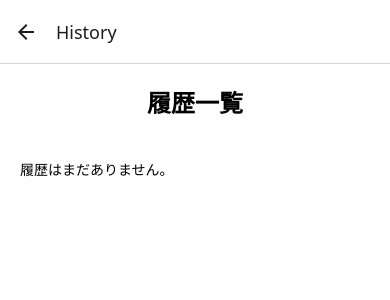
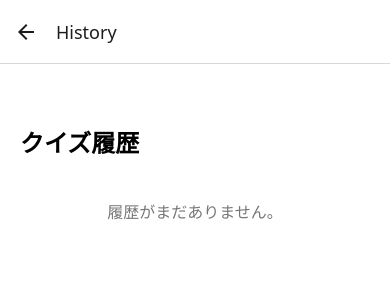
Before and after one commit to aznable813/ReactLessons, a React Native app: screen /History in a window 390 px wide. Shown: the top 300 px of the page. Built offline with nearby package versions, Linux system fonts and the light colour scheme.

Commit message:
履歴一覧表示機能とすべてを削除ボタン追加

```diff
--- a/screens/HistoryScreen.js
+++ b/screens/HistoryScreen.js
@@ -1,6 +1,6 @@
 // screens/HistoryScreen.js
 import React, { useEffect, useState } from 'react';
-import { View, Text, FlatList, StyleSheet } from 'react-native';
+import { View, Text, ScrollView, StyleSheet, Button, Alert } from 'react-native';
 import AsyncStorage from '@react-native-async-storage/async-storage';
 
 export default function HistoryScreen() {
@@ -9,41 +9,77 @@ export default function HistoryScreen() {
   useEffect(() => {
     const loadHistory = async () => {
       try {
-        const json = await AsyncStorage.getItem('quiz_history');
-        if (json !== null) {
-          setHistory(JSON.parse(json));
+        const data = await AsyncStorage.getItem('quizHistory');
+        if (data) {
+          setHistory(JSON.parse(data));
         }
-      } catch (e) {
-        console.error('履歴の読み込みに失敗しました', e);
+      } catch (error) {
+        console.error('履歴の読み込みエラー:', error);
       }
     };
+
     loadHistory();
   }, []);
 
   return (
     <View style={styles.container}>
-      <Text style={styles.title}>履歴一覧</Text>
-      <FlatList
-        data={history}
-        keyExtractor={(item, index) => index.toString()}
-        renderItem={({ item, index }) => (
-          <View style={styles.item}>
-            <Text style={styles.text}>
-              No.{index + 1}：{item.correctCount} / {item.totalCount} 正解（{item.percentage}%）
-            </Text>
-            <Text style={styles.subtext}>日時：{item.timestamp}</Text>
+      <Text style={styles.title}>クイズ履歴</Text>
+      <ScrollView style={styles.scroll}>
+        {history.length === 0 ? (
+          <Text style={styles.noData}>履歴がまだありません。</Text>
+        ) : (
+          history
+            .slice() // コピー
+            .reverse() // 新しい順に表示
+            .map((item, index) => (
+              <View key={index} style={styles.historyItem}>
+                <Text>日時: {item.date}</Text>
+                <Text>正答数: {item.correctCount} / {item.totalCount}</Text>
+                <Text>正答率: {item.percentage}%</Text>
+              </View>
+            ))
+        )}
+        {history.length > 0 && (
+          <View style={{ marginTop: 20, marginBottom: 40 }}>
+            <Button
+              title="履歴をすべて削除"
+              color="#cc4444"
+              onPress={() => {
+                Alert.alert(
+                  "確認",
+                  "本当に履歴をすべて削除しますか？",
+                [
+                  { text: "キャンセル", style: "cancel" },
+                  {
+                    text: "削除する",
+                    style: "destructive",
+                    onPress: async () => {
+                      await AsyncStorage.removeItem('quizHistory');
+                      setHistory([]);
+                    },
+                  },
+                ]
+                );
+              }}
+            />
           </View>
         )}
-        ListEmptyComponent={<Text style={{ marginTop: 20 }}>履歴はまだありません。</Text>}
-      />
+      </ScrollView>
     </View>
   );
 }
 
 const styles = StyleSheet.create({
-  container: { flex: 1, padding: 20, backgroundColor: '#fff' },
-  title: { fontSize: 24, fontWeight: 'bold', marginBottom: 20, textAlign: 'center' },
-  item: { marginBottom: 15, padding: 10, backgroundColor: '#f0f0f0', borderRadius: 10 },
-  text: { fontSize: 18 },
-  subtext: { fontSize: 14, color: '#666' },
+  container: { flex: 1, padding: 20, paddingTop: 60, backgroundColor: '#fff' },
+  title: { fontSize: 24, fontWeight: 'bold', marginBottom: 20 },
+  scroll: { flex: 1 },
+  historyItem: {
+    padding: 15,
+    borderBottomWidth: 1,
+    borderColor: '#ccc',
+    marginBottom: 10,
+    backgroundColor: '#f9f9f9',
+    borderRadius: 10,
+  },
+  noData: { textAlign: 'center', marginTop: 20, fontSize: 16, color: '#777' },
 });
--- a/screens/HomeScreen.js
+++ b/screens/HomeScreen.js
@@ -4,14 +4,19 @@ import { View, Text, Button, StyleSheet } from 'react-native';
 export default function HomeScreen({ navigation }) {
   return (
     <View style={styles.container}>
-      <Text style={styles.title}>TOEIC単語アプリ</Text>
-      <Button title="学習スタート" onPress={() => navigation.navigate('Quiz')} />
-      <Button title="履歴を見る" onPress={() => navigation.navigate('History')} />
-    </View>
+  <Text style={styles.title}>TOEIC 単語トレーナー</Text>
+
+  <View style={styles.buttonContainer}>
+    <Button title="学習スタート" onPress={() => navigation.navigate('Quiz')} />
+  </View>
+  <View style={styles.buttonContainer}>
+    <Button title="履歴を見る" onPress={() => navigation.navigate('History')} />
+  </View>
+</View>
   );
 }
-
 const styles = StyleSheet.create({
-  container: { flex: 1, justifyContent: 'center', alignItems: 'center' },
-  title: { fontSize: 24, marginBottom: 20 },
+  container: { flex: 1, justifyContent: 'center', alignItems: 'center', padding: 20 },
+  title: { fontSize: 28, fontWeight: 'bold', marginBottom: 40 },
+  buttonContainer: { marginVertical: 10, width: '80%' },
 });
```
